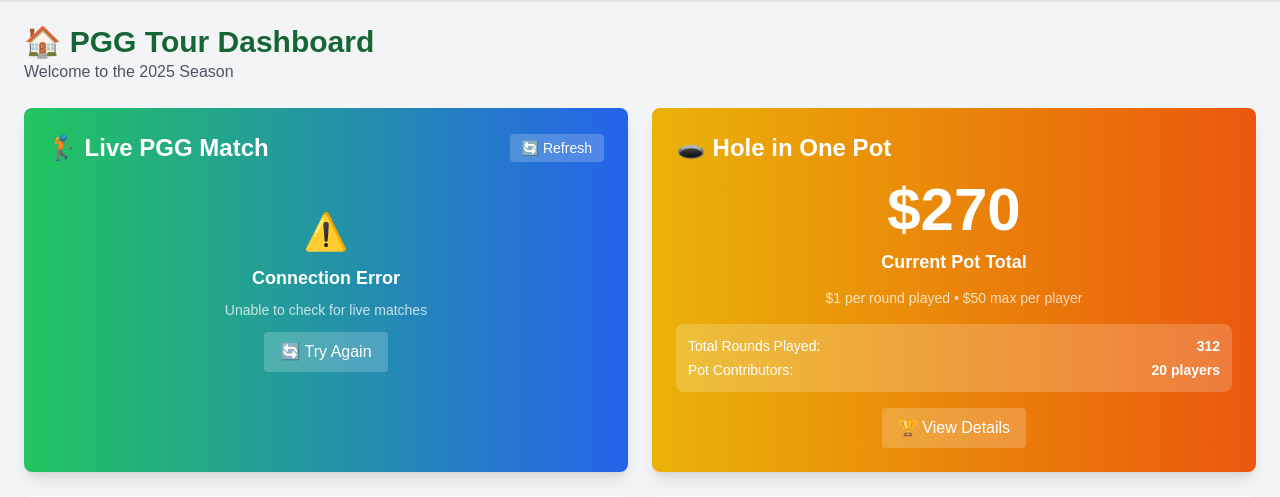
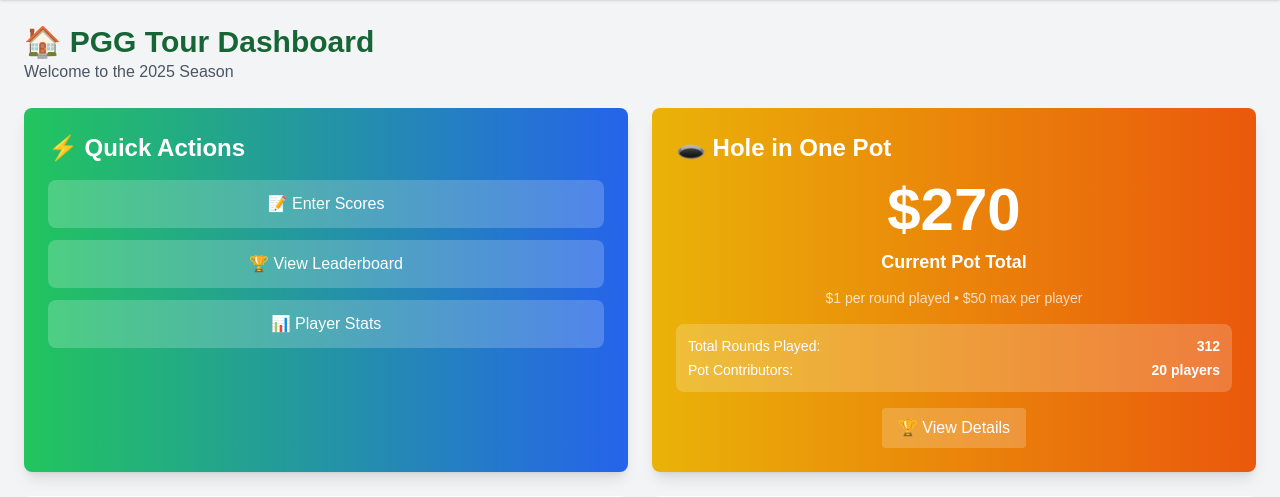
Before and after one commit to platodw/pgg-tour, a Flask app: page /home in a window 1280 px wide. Shown: the part 64-561 px from the top of the page. Run offline with Flask 3, Linux system fonts and the light colour scheme; the visitor is signed in with stand-in values (Sample User, id 1); data comes from the database, SQL or seed files in the repository; data that the repository does not hold is empty; some libraries are stand-ins or nearby versions.

Commit message:
Remove live scoring feature - simplify homepage with Quick Actions instead

```diff
--- a/templates/home.html
+++ b/templates/home.html
@@ -9,28 +9,23 @@
   <p class="text-gray-600">Welcome to the {{ season }}</p>
 </div>
 
-<!-- Live Match and Hole in One Section -->
+<!-- Hole in One Pot Section -->
 <div class="grid grid-cols-1 lg:grid-cols-2 gap-6 mb-6">
 
-  <!-- Live PGG Match -->
+  <!-- Quick Actions -->
   <div class="bg-gradient-to-r from-green-500 to-blue-600 text-white rounded-lg shadow-lg p-6">
-    <div class="flex justify-between items-center mb-4">
-      <h2 class="text-2xl font-bold">🏌️ Live PGG Match</h2>
-      <button onclick="checkForLiveMatch()" class="bg-white bg-opacity-20 text-white px-3 py-1 rounded text-sm hover:bg-opacity-30 transition">
-        🔄 Refresh
-      </button>
-    </div>
+    <h2 class="text-2xl font-bold mb-4">⚡ Quick Actions</h2>
 
-    <div id="live-match-content">
-      <!-- This will be populated by JavaScript -->
-      <div class="text-center py-8">
-        <div class="text-4xl mb-3">⛳</div>
-        <p class="text-lg font-semibold">No PGG Match Being Played</p>
-        <p class="text-sm opacity-75 mt-2">Start entering scores to see live updates</p>
-        <a href="/scorecard" class="inline-block mt-3 bg-white bg-opacity-20 text-white px-4 py-2 rounded hover:bg-opacity-30 transition">
-          📝 Enter Scores
-        </a>
-      </div>
+    <div class="space-y-3">
+      <a href="/scorecard" class="block bg-white bg-opacity-20 text-white px-4 py-3 rounded-lg hover:bg-opacity-30 transition text-center">
+        📝 Enter Scores
+      </a>
+      <a href="/leaderboard" class="block bg-white bg-opacity-20 text-white px-4 py-3 rounded-lg hover:bg-opacity-30 transition text-center">
+        🏆 View Leaderboard
+      </a>
+      <a href="/stats" class="block bg-white bg-opacity-20 text-white px-4 py-3 rounded-lg hover:bg-opacity-30 transition text-center">
+        📊 Player Stats
+      </a>
     </div>
   </div>
 
@@ -202,93 +197,6 @@
 
 
 
-<script>
-// Check for live match data and update the Live PGG Match section
-function checkForLiveMatch() {
-  console.log('🔄 Checking for live match...');
-  const liveMatchContent = document.getElementById('live-match-content');
-
-  // Show loading state
-  liveMatchContent.innerHTML = `
-    <div class="text-center py-4">
-      <div class="text-sm opacity-75">🔄 Checking for live matches...</div>
-    </div>
-  `;
-
-  fetch('/api/live-match-status')
-    .then(response => {
-      console.log('📡 API Response status:', response.status);
-      if (!response.ok) {
-        throw new Error(`HTTP ${response.status}`);
-      }
-      return response.json();
-    })
-    .then(data => {
-      console.log('📊 Live match data:', data);
-
-      if (data.hasLiveMatch) {
-        console.log('✅ Live match found!');
-        // Show live scoreboard data
-        const liveIndicator = data.isLive ? '<span class="inline-block w-2 h-2 bg-red-500 rounded-full animate-pulse mr-2"></span>LIVE' : '';
-
-        liveMatchContent.innerHTML = `
-          <div class="text-center">
-            <div class="text-lg font-semibold mb-2">🏌️ Match in Progress</div>
-            ${data.isLive ? `<div class="text-xs mb-3 flex items-center justify-center text-red-200">${liveIndicator}</div>` : ''}
-            <div class="text-sm opacity-75 mb-4">${data.progressText}</div>
-            <div class="space-y-2">
-              ${data.players.map((player, index) => {
-                const position = index === 0 ? '🥇' : index === 1 ? '🥈' : index === 2 ? '🥉' : (index + 1);
-                return `
-                  <div class="flex justify-between items-center bg-white bg-opacity-20 rounded px-3 py-2">
-                    <span>${position} ${player.name}</span>
-                    <span class="font-bold">${player.total}</span>
-                  </div>
-                `;
-              }).join('')}
-            </div>
-            <a href="/scorecard" class="inline-block mt-3 bg-white bg-opacity-20 text-white px-4 py-2 rounded hover:bg-opacity-30 transition">
-              ${data.isLive ? '📝 Continue Match' : '📊 View Details'}
-            </a>
-          </div>
-        `;
-      } else {
-        console.log('❌ No live match found');
-        // Show no match message
-        liveMatchContent.innerHTML = `
-          <div class="text-center py-8">
-            <div class="text-4xl mb-3">⛳</div>
-            <p class="text-lg font-semibold">No PGG Match Being Played</p>
-            <p class="text-sm opacity-75 mt-2">Start entering scores to see live updates</p>
-            <a href="/scorecard" class="inline-block mt-3 bg-white bg-opacity-20 text-white px-4 py-2 rounded hover:bg-opacity-30 transition">
-              📝 Enter Scores
-            </a>
-          </div>
-        `;
-      }
-    })
-    .catch(error => {
-      console.error('❌ Error checking live match:', error);
-      liveMatchContent.innerHTML = `
-        <div class="text-center py-8">
-          <div class="text-4xl mb-3">⚠️</div>
-          <p class="text-lg font-semibold">Connection Error</p>
-          <p class="text-sm opacity-75 mt-2">Unable to check for live matches</p>
-          <button onclick="checkForLiveMatch()" class="inline-block mt-3 bg-white bg-opacity-20 text-white px-4 py-2 rounded hover:bg-opacity-30 transition">
-            🔄 Try Again
-          </button>
-        </div>
-      `;
-    });
-}
-
-// Check for live match on page load
-document.addEventListener('DOMContentLoaded', function() {
-  checkForLiveMatch();
-
-  // Refresh every 10 seconds for live updates
-  setInterval(checkForLiveMatch, 10000);
-});
-</script>
+<!-- No JavaScript needed for simplified homepage -->
 
 {% endblock %}
```
Also changed, not shown: templates/scorecard.html (+0 -43 lines).
